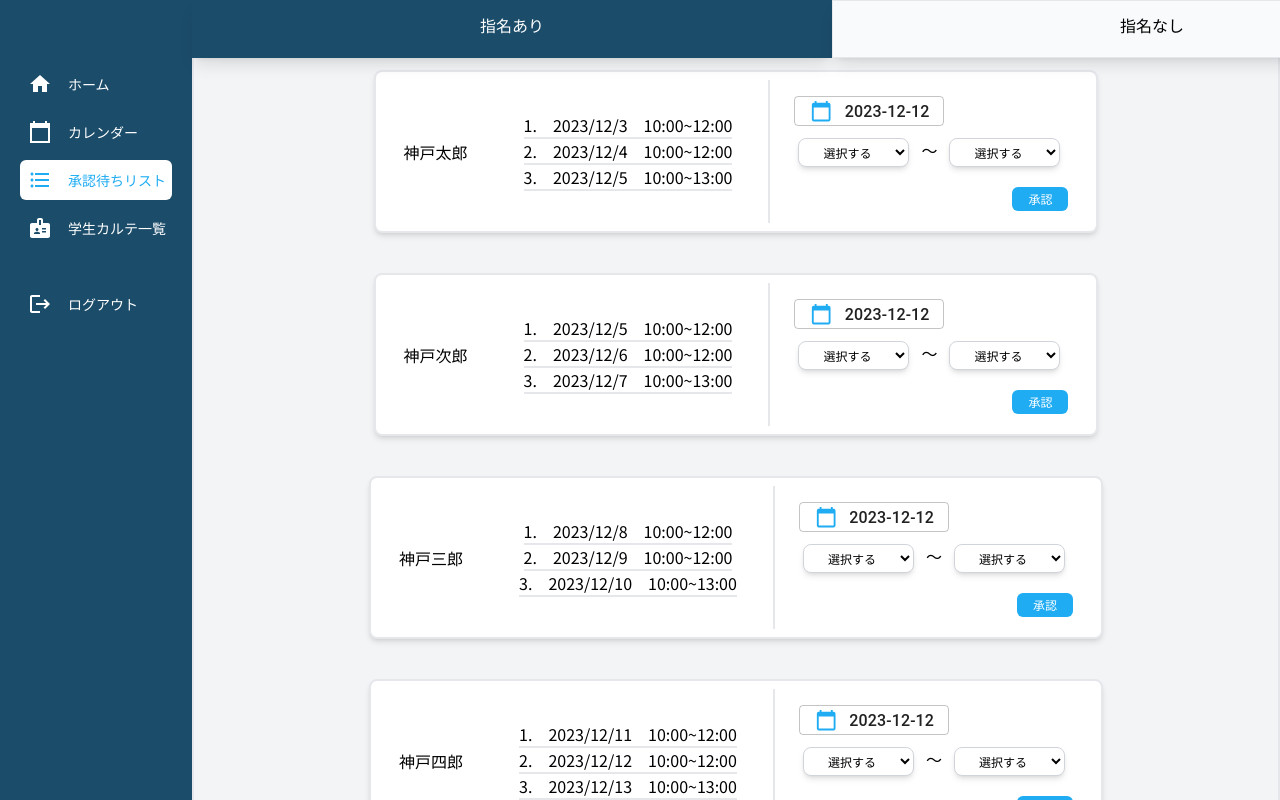
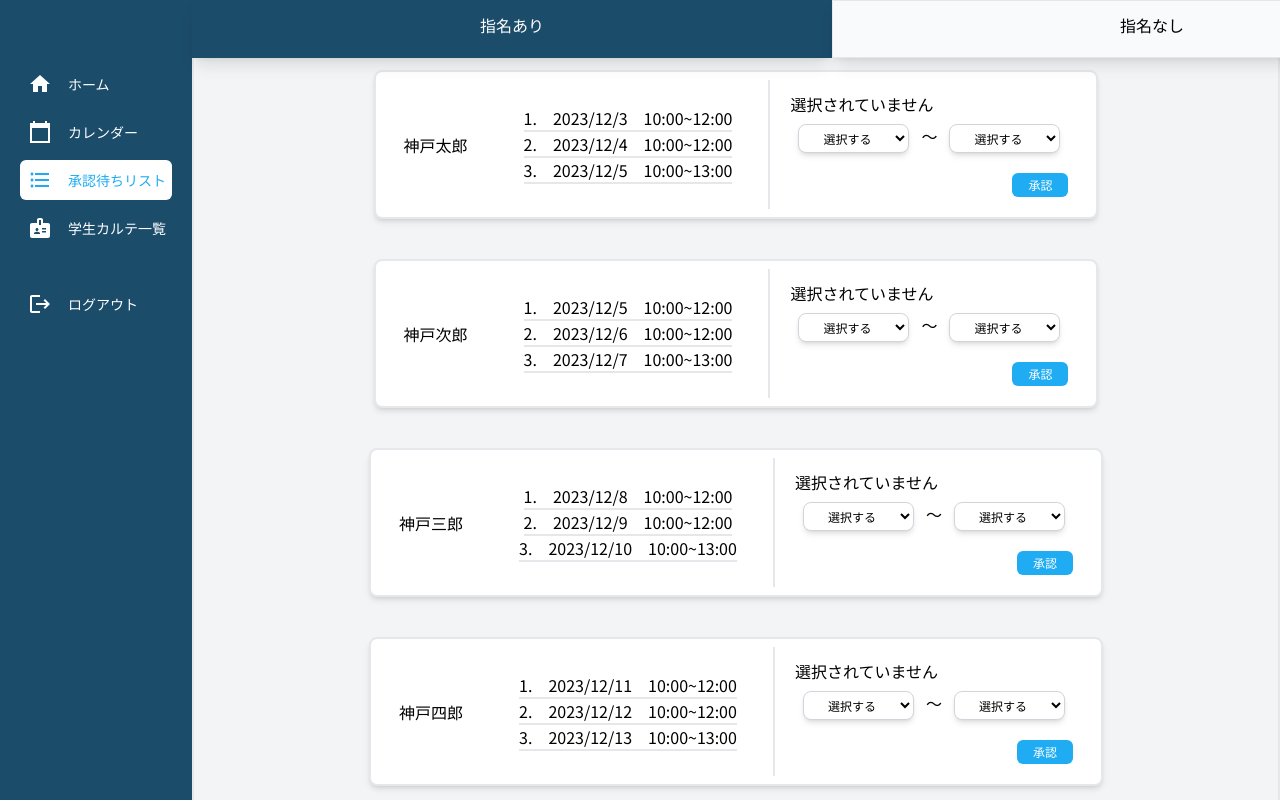
Before and after one commit to Aruche-code/kd-reserve, a Next.js app: page /staff/waitinglist in a window 1280 px wide. Built offline with nearby package versions, Linux system fonts and the light colour scheme.

Commit message:
waitinglist変更

```diff
--- a/app/(root)/staff/waitinglist/page.tsx
+++ b/app/(root)/staff/waitinglist/page.tsx
@@ -1,13 +1,7 @@
 "use client";
 
-import React, { useState } from "react";
+import React, { useState, useEffect } from "react";
 import Link from "next/link";
-
-import DatePicker from "react-datepicker";
-import "react-datepicker/dist/react-datepicker.css";
-import CustomInput from "@/app/components/styles/DatePicker";
-import ja from "date-fns/locale/ja"; // date-fnsの日本語ロケール
-
 
 interface selectedUser {
 
@@ -50,11 +44,6 @@ const selectedUser: React.FC<selectedUser> = ({ testUsers, testUsers2 }) => {
         });
     };
 
-    // 選択されたオプションを更新するハンドラ
-    const handleRadioChange = (event: React.ChangeEvent<HTMLInputElement>) => {
-        setSelectedOption(event.target.value);
-    };
-
     // 選択されたオプションに基づいて使用するデータセットを判断
     const selectedData = selectedOption === "firstChoice" ? testUsers : testUsers2;
 
@@ -87,8 +76,24 @@ const Waiting = () => {
         day3: string;
         time3: string;
     }
-    const [nowuser, setNowUser] = useState<User | null>(null);
+    const [nowUser, setNowUser] = useState<User[]>([]);
 
+    //状態の管理
+    const [timeRanges, setTimeRanges] = useState([]);
+
+    // ユーザー選択時のハンドラ
+    const handleSelect = (id: string, index: string) => {
+        setTimeRanges(prev => ({
+        ...prev,
+        [id]: index
+        }));
+    }
+
+    // useEffect(() => {
+    //     console.log(timeRanges);
+    // }, [timeRanges]);
+
+    //指名ありテストユーザー
     const testUsers: User[] = [
         {
             id: '601b92ee95861639c3e2c44b',
@@ -136,7 +141,8 @@ const Waiting = () => {
         }
 
     ];
-    const testUsers2 = [
+    //指名なしテストユーザー
+    const testUsers2: User[] = [
         {
             id: '601b92ee95861639c3e2c44b',
             kana: 'コウベゴロウ',
@@ -162,45 +168,43 @@ const Waiting = () => {
     ];
 
 
-
-
-    const [selectedUser, setSelectedUser] = useState(testUsers[0]);
     const [isNominationSelected, setIsNominationSelected] = useState(true);
 
 
-    const handleNominationClick = () => {
-        setSelectedUser(testUsers[0]);
+    const setUser = (users: any) => {
+        setNowUser(users);
         setIsNominationSelected(true);
-    };
+    }
+    const setUser2 = (users: any) => {
+        setNowUser(users);
+        setIsNominationSelected(false);
+    }
 
-    const handleNoNominationClick1 = () => {
-        setSelectedUser(testUsers2[0]);
-        setIsNominationSelected(false);
-    };
-
-
+    useEffect(() => {
+        setNowUser(testUsers);
+    }, []);
 
     return (
-        <div className="flex flex-col items-center">
+        <div className="flex flex-col items-center min-h-full bg-gray-100">
             <div className="w-full">
                 <div className="flex flex-row justify-center fixed w-full z-20">
                     <button
                         className={`w-1/2 p-3 pb-5 shadow-lg border ${isNominationSelected ? 'border-kd-sub2-cl bg-kd-sub2-cl text-white' : 'border-gray-200 bg-gray-50'}`}
-                        onClick={handleNominationClick}
+                        onClick={() => setUser(testUsers)}
                     >
                         指名あり
                     </button>
                     <button
                         className={`w-1/2 p-3 pb-5 shadow-lg border ${!isNominationSelected ? 'border-kd-sub2-cl bg-kd-sub2-cl text-white' : 'border-gray-200 bg-gray-50'}`}
-                        onClick={handleNoNominationClick1}
+                        onClick={() => setUser2(testUsers2)}
                     >
                         指名なし
                     </button>
                 </div>
             </div>
-            <div className="mt-12 w-full shadow-lg border-2 border-gray-200 bg-gray-100">
+            <div className="mt-12 w-full shadow-lg border-2 border-gray-200 bg-gray-100 h-auto">
                 <div className="flex flex-col items-center h-full">
-                    {testUsers.map(user => (
+                    {nowUser.map((user, index) => (
                         <div className="mt-2">
                             <Link href="" key={user.id}>
                                 <div
@@ -213,28 +217,20 @@ const Waiting = () => {
                                                 {user.name}<br />
                                             </div>
                                             <div className="p-3 px-5 mx-2 my-2 flex justify-center items-center flex-col">
-                                                <div className="border-b-2 border-gray-200">
+                                                <div className="border-b-2 border-gray-200" onClick={() => handleSelect(index, "0")}>
                                                     1.　{user.day1}　{user.time1}
                                                 </div>
-                                                <div className="border-b-2 border-gray-200">
+                                                <div className="border-b-2 border-gray-200" onClick={() => handleSelect(index, "1")}>
                                                     2.　{user.day2}　{user.time2}
                                                 </div>
-                                                <div className="border-b-2 border-gray-200">
+                                                <div className="border-b-2 border-gray-200" onClick={() => handleSelect(index, "2")}>
                                                     3.　{user.day3}　{user.time3}
                                                 </div>
                                             </div>
                                             <div className="p-3 px-5 mx-2 my-2 border-l-2">
                                                 <div className="flex flex-row">
-                                                    <DatePicker
-                                                        selected={selectedDate}
-                                                        onChange={(date: Date) => setSelectedDate(date)}
-                                                        dateFormat="yyyy-MM-dd"
-                                                        locale={ja}
-                                                        minDate={new Date()}
-                                                        excludeDates={excludeDates}
-                                                        customInput={<CustomInput />} //デザインはここ
-                                                        className="m-2"
-                                                    />
+                                                    {timeRanges[index] === false ? "選択されています":"選択されていません"}
+                                                    {console.log(timeRanges[index])}
                                                 </div>
                                                 <div className="flex flex-row">
                                                     <div className="m-2">
```
